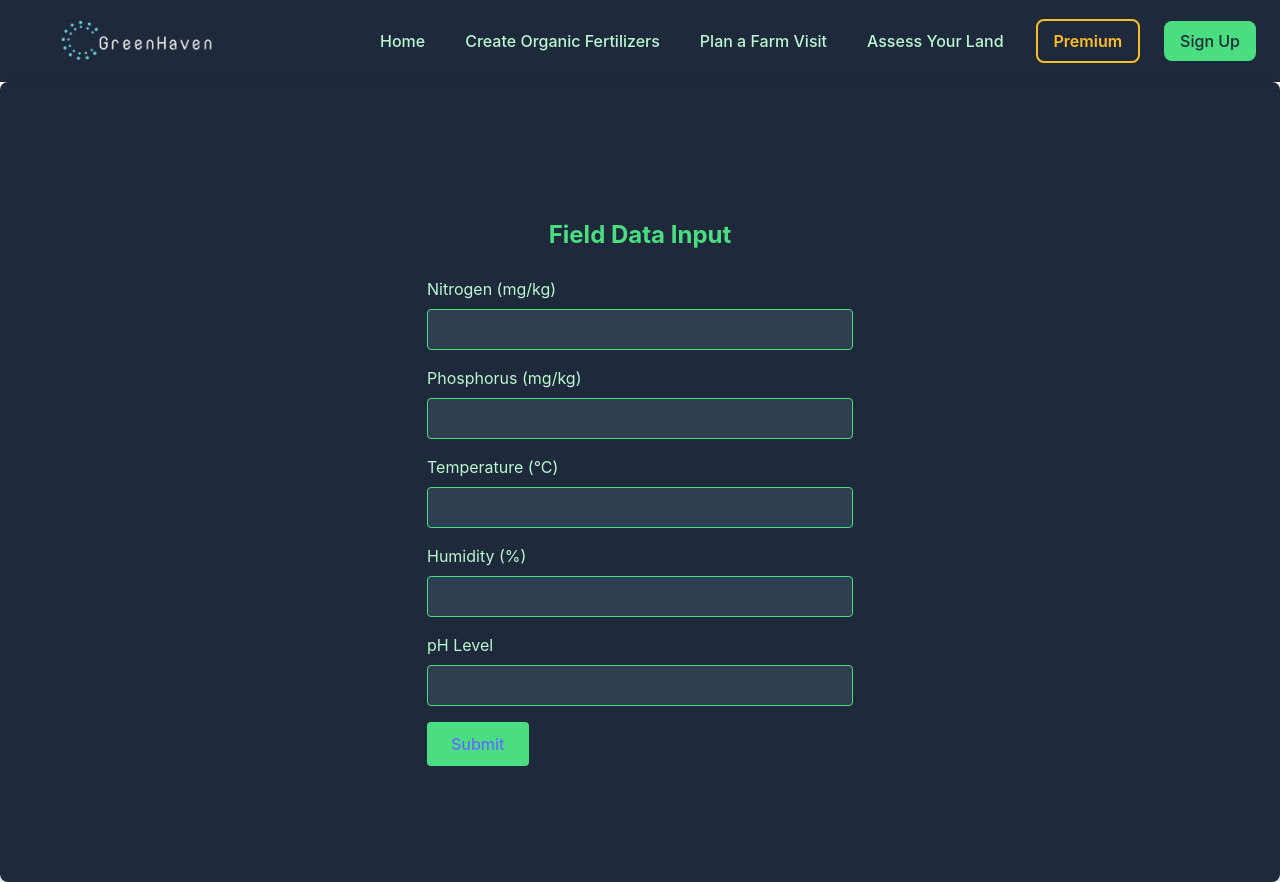
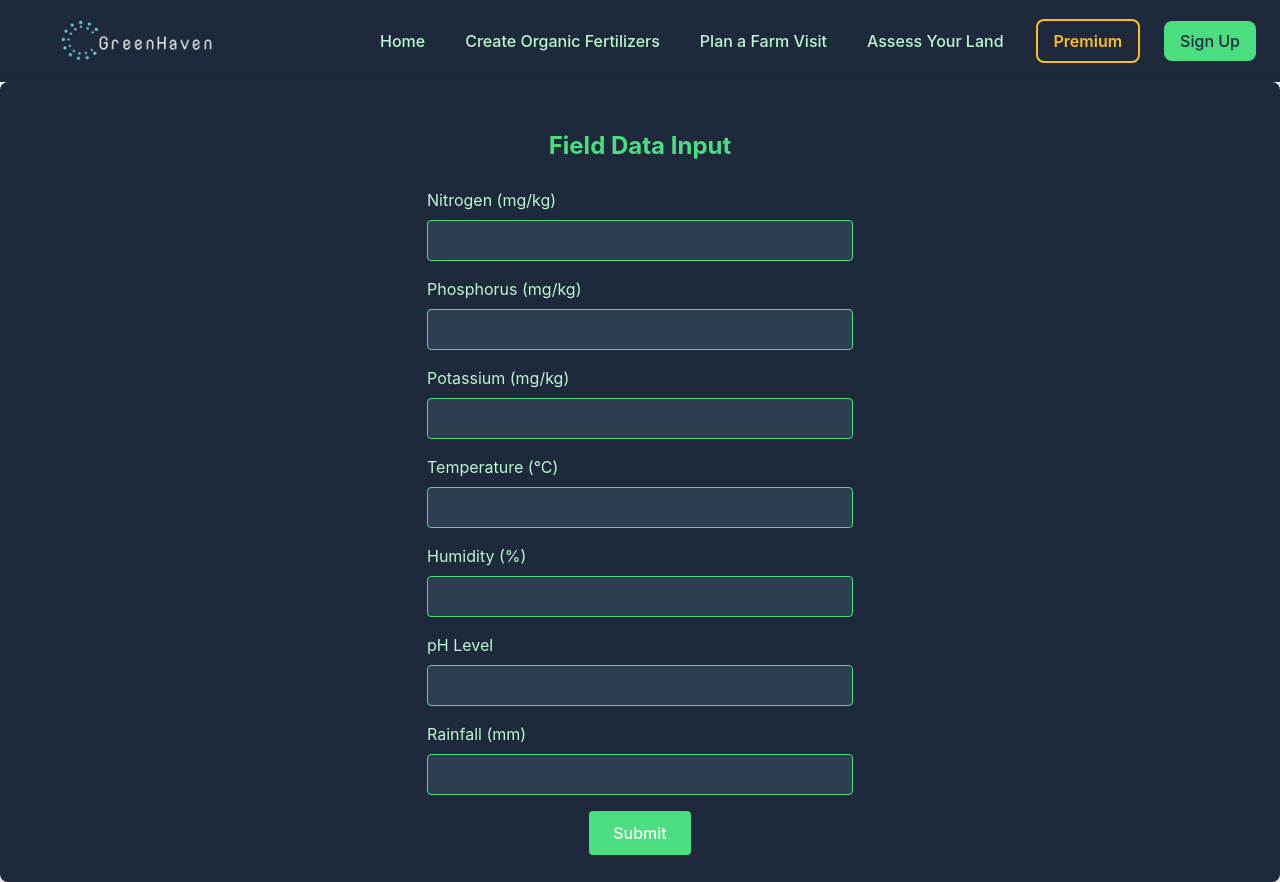
Before and after one commit to rohanfukat/nirman25, a React (Vite) app in the folder frontend/Nirman/: page /crop-form-premium in a window 1280 px wide. Shown: the top 882 px of the page. Built offline with nearby package versions, Linux system fonts and the light colour scheme.

Commit message:
PredictionForm

```diff
--- a/frontend/Nirman/src/PremiumComponents/PCropAns.jsx
+++ b/frontend/Nirman/src/PremiumComponents/PCropAns.jsx
@@ -1,50 +1,79 @@
-import React, { useState } from 'react';
+import React, { useState, useEffect } from "react";
+import { useLocation } from "react-router-dom";
 
 const PCropAns = () => {
-  // Create 20 empty rows initially
+  // Access the state passed from the previous page using useLocation
+  const location = useLocation();
+  const { formData } = location.state || {}; // Retrieve the state (formData) passed
+
   const [tableData, setTableData] = useState(
-    Array(20).fill({ crop: '', probability: '' })
+    Array(5).fill({ crop: "", probability: "" })
   );
+
+  // You can update the table based on the passed formData
+  useEffect(() => {
+    if (formData) {
+      var probability_data = formData;
+
+      var result = [];
+
+      for (var i in probability_data) {
+        result.push({ crop: i, probability: probability_data[i] });
+      }
+
+
+
+      setTableData(result);
+    }
+  }, [formData]);
 
   return (
     <div
       style={{
-        width: '90vw',
-        margin: '2rem auto',
-        padding: '2rem',
-        backgroundColor: '#1e293b',
-        borderRadius: '8px',
-        boxShadow: '0 4px 8px rgba(0, 0, 0, 0.2)',
-        color: '#bbf7d0',
+        width: "90vw",
+        margin: "2rem auto",
+        padding: "2rem",
+        backgroundColor: "#1e293b",
+        borderRadius: "8px",
+        boxShadow: "0 4px 8px rgba(0, 0, 0, 0.2)",
+        color: "#bbf7d0",
       }}
     >
-      <h2 style={{ textAlign: 'center', marginBottom: '1.5rem', color: '#4ade80' }}>
+      <h2
+        style={{
+          textAlign: "center",
+          marginBottom: "1.5rem",
+          color: "#4ade80",
+        }}
+      >
         Crop Probability Table
       </h2>
+
+
       <table
         style={{
-          width: '50vw',
-          borderCollapse: 'collapse',
-          margin: '0 auto', // Centers the table within the container
-          textAlign: 'center', // Center aligns the text in the table cells
+          width: "50vw",
+          borderCollapse: "collapse",
+          margin: "0 auto", // Centers the table within the container
+          textAlign: "center", // Center aligns the text in the table cells
         }}
       >
         <thead>
           <tr>
             <th
               style={{
-                padding: '0.75rem',
-                border: '1px solid #4ade80',
-                backgroundColor: '#2c3e50',
+                padding: "0.75rem",
+                border: "1px solid #4ade80",
+                backgroundColor: "#2c3e50",
               }}
             >
               Crop
             </th>
             <th
               style={{
-                padding: '0.75rem',
-                border: '1px solid #4ade80',
-                backgroundColor: '#2c3e50',
+                padding: "0.75rem",
+                border: "1px solid #4ade80",
+                backgroundColor: "#2c3e50",
               }}
             >
               Probability
@@ -56,19 +85,19 @@ const PCropAns = () => {
             <tr key={index}>
               <td
                 style={{
-                  padding: '0.75rem',
-                  border: '1px solid #4ade80',
+                  padding: "0.75rem",
+                  border: "1px solid #4ade80",
                 }}
               >
-                {row.crop || '—'}
+                {row.crop || "—"}
               </td>
               <td
                 style={{
-                  padding: '0.75rem',
-                  border: '1px solid #4ade80',
+                  padding: "0.75rem",
+                  border: "1px solid #4ade80",
                 }}
               >
-                {row.probability || '—'}
+                {row.probability || "—"}
               </td>
             </tr>
           ))}
--- a/frontend/Nirman/src/PremiumComponents/PCropForm.jsx
+++ b/frontend/Nirman/src/PremiumComponents/PCropForm.jsx
@@ -1,14 +1,21 @@
-import React, { useState } from 'react';
-import { Link } from 'react-router-dom';
+import React, { useState } from "react";
+import { Link, useNavigate } from "react-router-dom";
 
 const PCropForm = () => {
   const [formData, setFormData] = useState({
-    nitrogen: '',
-    phosphorus: '',
-    temperature: '',
-    humidity: '',
-    ph: '',
+    nitrogen: "",
+    phosphorus: "",
+    potassium: "",
+    temp: "",
+    humidity: "",
+    ph: "",
+    rainfall: "",
   });
+
+  const [errors, setErrors] = useState({}); // Track validation errors
+  const [loading, setLoading] = useState(false); // Track loading state
+  const [success, setSuccess] = useState(null); // Success message
+  const navigate = useNavigate(); // Hook for navigating programmatically
 
   const handleInputChange = (e) => {
     const { name, value } = e.target;
@@ -18,61 +25,163 @@ const PCropForm = () => {
     });
   };
 
-  const handleSubmit = (e) => {
+  const validateForm = () => {
+    const newErrors = {};
+    Object.keys(formData).forEach((key) => {
+      if (!formData[key]) {
+        newErrors[key] = `${
+          key.charAt(0).toUpperCase() + key.slice(1)
+        } is required`;
+      } else if (isNaN(formData[key])) {
+        newErrors[key] = `${
+          key.charAt(0).toUpperCase() + key.slice(1)
+        } must be a number`;
+      } else {
+        switch (key) {
+          case "humidity":
+            if (formData[key] < 0 || formData[key] > 100) {
+              newErrors[key] = "Humidity must be between 0 and 100";
+            }
+            break;
+          case "temp":
+            if (formData[key] < -50 || formData[key] > 60) {
+              newErrors[key] = "Temperature must be between -50°C and 60°C";
+            }
+            break;
+          case "rainfall":
+            if (formData[key] < 0) {
+              newErrors[key] = "Rainfall must be a positive number";
+            }
+            break;
+          default:
+            break;
+        }
+      }
+    });
+
+    setErrors(newErrors);
+    return Object.keys(newErrors).length === 0;
+  };
+
+  const handleSubmit = async (e) => {
     e.preventDefault();
-    console.log('Form Data:', formData);
-    // Add functionality to process the data
+    if (validateForm()) {
+      setLoading(true);
+      setSuccess(null);
+
+      try {
+        // Send form data to backend using fetch
+        const response = await fetch("http://127.0.0.1:8000/model-prediction", {
+          method: "POST",
+          headers: {
+            "Content-Type": "application/json",
+          },
+          body: JSON.stringify(formData),
+        });
+
+        if (!response.ok) {
+          throw new Error("Failed to submit form data");
+        }
+
+        const data = await response.json();
+        setSuccess("Form submitted successfully!");
+
+        // Redirect and pass form data to the next page
+        navigate("/crop-ans-premium", {
+          state: {
+            formData: data,
+            message: "Form submitted successfully!", // Optional message or other data
+          },
+        });
+      } catch (error) {
+        console.error("Error submitting form:", error);
+        setSuccess("Failed to submit form. Please try again.");
+      } finally {
+        setLoading(false);
+      }
+    }
   };
 
   const styles = {
     container: {
-      width: '100vw',
-      height: '100vh',
+      width: "100vw",
+      height: "100vh",
       margin: 0,
       padding: 0,
-      display: 'flex',
-      flexDirection: 'column',
-      alignItems: 'center',
-      justifyContent: 'center',
-      backgroundColor: '#1e293b',
-      borderRadius: '8px',
-      boxShadow: '0 4px 8px rgba(0, 0, 0, 0.2)',
+      display: "flex",
+      flexDirection: "column",
+      alignItems: "center",
+      justifyContent: "center",
+      backgroundColor: "#1e293b",
+      borderRadius: "8px",
+      boxShadow: "0 4px 8px rgba(0, 0, 0, 0.2)",
     },
     label: {
-      display: 'block',
-      color: '#bbf7d0',
-      marginBottom: '0.5rem',
-      textAlign: 'left',
+      display: "block",
+      color: "#bbf7d0",
+      marginBottom: "0.5rem",
+      textAlign: "left",
     },
     input: {
-      width: '50vw',
-      maxWidth: '400px',
-      padding: '0.75rem',
-      borderRadius: '4px',
-      border: '1px solid #4ade80',
-      marginBottom: '1rem',
-      backgroundColor: '#2c3e50',
-      color: '#bbf7d0',
-      outline: 'none',
+      width: "50vw",
+      maxWidth: "400px",
+      padding: "0.75rem",
+      borderRadius: "4px",
+      border: "1px solid #4ade80",
+      marginBottom: "1rem",
+      backgroundColor: "#2c3e50",
+      color: "#bbf7d0",
+      outline: "none",
+    },
+    inputError: {
+      width: "50vw",
+      maxWidth: "400px",
+      padding: "0.75rem",
+      borderRadius: "4px",
+      border: "1px solid red", // Red border for error
+      marginBottom: "1rem",
+      backgroundColor: "#2c3e50",
+      color: "#bbf7d0",
+      outline: "none",
+    },
+    errorMessage: {
+      color: "red",
+      fontSize: "0.875rem",
+      marginTop: "0.25rem",
+      textAlign: "left",
     },
     button: {
-      backgroundColor: '#4ade80',
-      color: '#fff',
-      padding: '0.75rem 1.5rem',
-      border: 'none',
-      borderRadius: '4px',
-      cursor: 'pointer',
-      fontSize: '1rem',
-      transition: 'background-color 0.3s',
+      backgroundColor: "#4ade80",
+      color: "#fff",
+      padding: "0.75rem 1.5rem",
+      border: "none",
+      borderRadius: "4px",
+      cursor: "pointer",
+      fontSize: "1rem",
+      transition: "background-color 0.3s",
     },
     buttonHover: {
-      backgroundColor: '#3da769',
+      backgroundColor: "#3da769",
+    },
+    loadingMessage: {
+      color: "#fff",
+      marginTop: "1rem",
+    },
+    successMessage: {
+      color: "green",
+      marginTop: "1rem",
     },
   };
 
   return (
     <div style={styles.container}>
-      <h2 style={{ color: '#4ade80', textAlign: 'center', marginBottom: '1.5rem' }}>
+      <h2
+        style={{
+          color: "#4ade80",
+          textAlign: "center",
+          marginBottom: "1.5rem",
+        }}
+      >
         Field Data Input
       </h2>
       <form onSubmit={handleSubmit}>
@@ -85,8 +194,11 @@ const PCropForm = () => {
           name="nitrogen"
           value={formData.nitrogen}
           onChange={handleInputChange}
-          style={styles.input}
+          style={errors.nitrogen ? styles.inputError : styles.input}
         />
+        {errors.nitrogen && (
+          <div style={styles.errorMessage}>{errors.nitrogen}</div>
+        )}
 
         <label htmlFor="phosphorus" style={styles.label}>
           Phosphorus (mg/kg)
@@ -97,20 +209,39 @@ const PCropForm = () => {
           name="phosphorus"
           value={formData.phosphorus}
           onChange={handleInputChange}
-          style={styles.input}
+          style={errors.phosphorus ? styles.inputError : styles.input}
         />
+        {errors.phosphorus && (
+          <div style={styles.errorMessage}>{errors.phosphorus}</div>
+        )}
 
-        <label htmlFor="temperature" style={styles.label}>
+        <label htmlFor="potassium" style={styles.label}>
+          Potassium (mg/kg)
+        </label>
+        <input
+          type="number"
+          id="potassium"
+          name="potassium"
+          value={formData.potassium}
+          onChange={handleInputChange}
+          style={errors.potassium ? styles.inputError : styles.input}
+        />
+        {errors.potassium && (
+          <div style={styles.errorMessage}>{errors.potassium}</div>
+        )}
+
+        <label htmlFor="temp" style={styles.label}>
           Temperature (°C)
         </label>
         <input
           type="number"
-          id="temperature"
-          name="temperature"
-          value={formData.temperature}
+          id="temp"
+          name="temp"
+          value={formData.temp}
           onChange={handleInputChange}
-          style={styles.input}
+          style={errors.temp ? styles.inputError : styles.input}
         />
+        {errors.temp && <div style={styles.errorMessage}>{errors.temp}</div>}
 
         <label htmlFor="humidity" style={styles.label}>
           Humidity (%)
@@ -121,8 +252,11 @@ const PCropForm = () => {
           name="humidity"
           value={formData.humidity}
           onChange={handleInputChange}
-          style={styles.input}
+          style={errors.humidity ? styles.inputError : styles.input}
         />
+        {errors.humidity && (
+          <div style={styles.errorMessage}>{errors.humidity}</div>
+        )}
 
         <label htmlFor="ph" style={styles.label}>
           pH Level
@@ -133,18 +267,41 @@ const PCropForm = () => {
           name="ph"
           value={formData.ph}
           onChange={handleInputChange}
-          style={styles.input}
+          style={errors.ph ? styles.inputError : styles.input}
         />
-    <div alignItems='centre'>
-        <button
-          type="submit"
-          style={styles.button}
-          onMouseOver={(e) => (e.currentTarget.style.backgroundColor = '#3da769')}
-          onMouseOut={(e) => (e.currentTarget.style.backgroundColor = '#4ade80')}
-        ><Link to='/crop-ans-premium'>
-          Submit
-          </Link>
-        </button>
+        {errors.ph && <div style={styles.errorMessage}>{errors.ph}</div>}
+
+        <label htmlFor="rainfall" style={styles.label}>
+          Rainfall (mm)
+        </label>
+        <input
+          type="number"
+          id="rainfall"
+          name="rainfall"
+          value={formData.rainfall}
+          onChange={handleInputChange}
+          style={errors.rainfall ? styles.inputError : styles.input}
+        />
+        {errors.rainfall && (
+          <div style={styles.errorMessage}>{errors.rainfall}</div>
+        )}
+
+        <div style={{ textAlign: "center" }}>
+          <button
+            type="submit"
+            style={styles.button}
+            onMouseOver={(e) =>
+              (e.currentTarget.style.backgroundColor = "#3da769")
+            }
+            onMouseOut={(e) =>
+              (e.currentTarget.style.backgroundColor = "#4ade80")
+            }
+            disabled={loading} // Disable the button while loading
+          >
+            Submit
+          </button>
+          {loading && <div style={styles.loadingMessage}>Submitting...</div>}
+          {success && <div style={styles.successMessage}>{success}</div>}
         </div>
       </form>
     </div>
--- a/frontend/Nirman/src/PremiumComponents/WeatherDashboard.jsx
+++ b/frontend/Nirman/src/PremiumComponents/WeatherDashboard.jsx
@@ -1,9 +1,19 @@
-import React, { useState } from 'react';
-import { Thermometer, Droplets, Wind, ArrowDown, ArrowUp, Gauge, MapPin } from 'lucide-react';
-import { Link } from 'react-router-dom';
+import React, { useState } from "react";
+import {
+  Thermometer,
+  Droplets,
+  Wind,
+  ArrowDown,
+  ArrowUp,
+  Gauge,
+  MapPin,
+} from "lucide-react";
+import { Link } from "react-router-dom";
 
 const WeatherDashboard = () => {
-  const [location, setLocation] = useState('');
+  const [location, setLocation] = useState("");
+  const [error, setError] = useState("");
+  const [loading, setLoading] = useState(false);
 
   // Sample data structure - replace with your actual API data
   const weatherData = {
@@ -13,133 +23,133 @@ const WeatherDashboard = () => {
     feels_like: 23,
     pressure: 1015,
     humidity: 65,
-    wind_speed: 12
+    wind_speed: 12,
   };
 
   const styles = {
     container: {
-      width: '95vw',
-      margin: '0 auto',
-      padding: '1.5rem',
+      width: "95vw",
+      margin: "0 auto",
+      padding: "1.5rem",
     },
     inputContainer: {
-      marginBottom: '1.5rem',
-      position: 'relative',
-      display: 'flex',
-      alignItems: 'center',
-      gap: '0.5rem',
-      backgroundColor: '#1e293b',
-      padding: '0.5rem',
-      borderRadius: '0.5rem',
+      marginBottom: "1.5rem",
+      position: "relative",
+      display: "flex",
+      alignItems: "center",
+      gap: "0.5rem",
+      backgroundColor: "#1e293b",
+      padding: "0.5rem",
+      borderRadius: "0.5rem",
     },
     input: {
-      width: '100%',
-      padding: '0.5rem',
-      borderRadius: '0.25rem',
-      border: '1px solid #4ade80',
-      backgroundColor: '#1e293b',
-      color: '#bbf7d0',
-      fontSize: '1rem',
-      outline: 'none',
+      width: "100%",
+      padding: "0.5rem",
+      borderRadius: "0.25rem",
+      border: "1px solid #4ade80",
+      backgroundColor: "#1e293b",
+      color: "#bbf7d0",
+      fontSize: "1rem",
+      outline: "none",
     },
     card: {
-      backgroundColor: '#1e293b',
-      borderRadius: '0.5rem',
-      padding: '1.5rem',
-      marginBottom: '1.5rem',
-      boxShadow: '0 4px 6px -1px rgba(0, 0, 0, 0.1)',
+      backgroundColor: "#1e293b",
+      borderRadius: "0.5rem",
+      padding: "1.5rem",
+      marginBottom: "1.5rem",
+      boxShadow: "0 4px 6px -1px rgba(0, 0, 0, 0.1)",
     },
     cardHeader: {
-      marginBottom: '1rem',
+      marginBottom: "1rem",
     },
     cardTitle: {
-      fontSize: '1.5rem',
-      fontWeight: 'bold',
-      color: '#4ade80',
+      fontSize: "1.5rem",
+      fontWeight: "bold",
+      color: "#4ade80",
     },
     mainTemp: {
-      display: 'flex',
-      justifyContent: 'center',
-      alignItems: 'center',
-      marginBottom: '1.5rem',
-      height: '10px',
+      display: "flex",
+      justifyContent: "center",
+      alignItems: "center",
+      marginBottom: "1.5rem",
+      height: "10px",
     },
     tempDisplay: {
-      textAlign: 'center',
+      textAlign: "center",
     },
     currentTemp: {
-      fontSize: '3.5rem',
-      fontWeight: 'bold',
-      color: '#4ade80',
+      fontSize: "3.5rem",
+      fontWeight: "bold",
+      color: "#4ade80",
     },
     feelsLike: {
-      color: '#bbf7d0',
-      marginTop: '0.5rem',
+      color: "#bbf7d0",
+      marginTop: "0.5rem",
     },
     verticalLayout: {
-      display: 'flex',
-      flexDirection: 'column',
-      gap: '1rem',
-      maxWidth: '600px',
-      margin: '0 auto',
+      display: "flex",
+      flexDirection: "column",
+      gap: "1rem",
+      maxWidth: "600px",
+      margin: "0 auto",
     },
     weatherCard: {
-      backgroundColor: '#2c3e50',
-      padding: '1.5rem',
-      borderRadius: '0.5rem',
-      transition: 'transform 0.2s ease',
-      width: '100%',
+      backgroundColor: "#2c3e50",
+      padding: "1.5rem",
+      borderRadius: "0.5rem",
+      transition: "transform 0.2s ease",
+      width: "100%",
     },
     weatherCardContent: {
-      display: 'flex',
-      alignItems: 'center',
-      gap: '1rem',
+      display: "flex",
+      alignItems: "center",
+      gap: "1rem",
     },
     weatherCardText: {
       flex: 1,
     },
     weatherCardTitle: {
-      color: '#bbf7d0',
-      fontSize: '0.875rem',
-      marginBottom: '0.25rem',
+      color: "#bbf7d0",
+      fontSize: "0.875rem",
+      marginBottom: "0.25rem",
     },
     weatherCardValue: {
-      color: '#4ade80',
-      fontSize: '1.5rem',
-      fontWeight: '600',
+      color: "#4ade80",
+      fontSize: "1.5rem",
+      fontWeight: "600",
     },
     weatherCardUnit: {
-      fontSize: '1rem',
-      marginLeft: '0.25rem',
+      fontSize: "1rem",
+      marginLeft: "0.25rem",
     },
     buttonContainer: {
-      textAlign: 'center',
-      marginTop: '2rem',
+      textAlign: "center",
+      marginTop: "2rem",
     },
     button: {
-      backgroundColor: '#4ade80',
-      color: '#1e293b',
-      border: 'none',
-      padding: '0.75rem 1.5rem',
-      fontSize: '1rem',
-      fontWeight: 'bold',
-      borderRadius: '0.5rem',
-      cursor: 'pointer',
-      transition: 'background-color 0.3s ease',
+      backgroundColor: "#4ade80",
+      color: "#1e293b",
+      border: "none",
+      padding: "0.75rem 1.5rem",
+      fontSize: "1rem",
+      fontWeight: "bold",
+      borderRadius: "0.5rem",
+      cursor: "pointer",
+      transition: "background-color 0.3s ease",
     },
     buttonHover: {
-      backgroundColor: '#22c55e',
+      backgroundColor: "#22c55e",
     },
   };
 
   const WeatherCard = ({ icon: Icon, title, value, unit }) => (
     <div
       style={styles.weatherCard}
-      onMouseEnter={(e) => (e.currentTarget.style.transform = 'scale(1.02)')}
-      onMouseLeave={(e) => (e.currentTarget.style.transform = 'scale(1)')}
+      onMouseEnter={(e) => (e.currentTarget.style.transform = "scale(1.02)")}
+      onMouseLeave={(e) => (e.currentTarget.style.transform = "scale(1)")}
     >
       <div style={styles.weatherCardContent}>
-        <Icon style={{ color: '#4ade80' }} size={32} />
+        <Icon style={{ color: "#4ade80" }} size={32} />
         <div style={styles.weatherCardText}>
           <p style={styles.weatherCardTitle}>{title}</p>
           <p style={styles.weatherCardValue}>
@@ -151,10 +161,42 @@ const WeatherDashboard = () => {
     </div>
   );
 
+  const handleSubmit = async () => {
+    if (!location) {
+      setError("Location is required");
+      return;
+    }
+
+    setLoading(true);
+    setError("");
+
+    try {
+      const response = await fetch("http://127.0.0.1:8000/location", {
+        method: "POST",
+        headers: {
+          "Content-Type": "application/json",
+        },
+        body: JSON.stringify({ location }),
+      });
+
+      if (!response.ok) {
+        throw new Error("Failed to send location");
+      }
+
+      const data = await response.json();
+      console.log("Location sent successfully:", data);
+      // Handle the response if needed (like redirect or display success message)
+    } catch (err) {
+      setError(`Error: ${err.message}`);
+    } finally {
+      setLoading(false);
+    }
+  };
+
   return (
     <div style={styles.container}>
       <div style={styles.inputContainer}>
-        <MapPin size={20} style={{ color: '#4ade80' }} />
+        <MapPin size={20} style={{ color: "#4ade80" }} />
         <input
           type="text"
           placeholder="Enter your location"
@@ -174,7 +216,9 @@ const WeatherDashboard = () => {
         <div style={styles.mainTemp}>
           <div style={styles.tempDisplay}>
             <p style={styles.currentTemp}>{weatherData.temp}°C</p>
-            <p style={styles.feelsLike}>Feels like {weatherData.feels_like}°C</p>
+            <p style={styles.feelsLike}>
+              Feels like {weatherData.feels_like}°C
+            </p>
           </div>
         </div>
 
@@ -221,13 +265,21 @@ const WeatherDashboard = () => {
       <div style={styles.buttonContainer}>
         <button
           style={styles.button}
-          onMouseEnter={(e) => (e.currentTarget.style.backgroundColor = styles.buttonHover.backgroundColor)}
-          onMouseLeave={(e) => (e.currentTarget.style.backgroundColor = styles.button.backgroundColor)}
-        ><Link to='/crop-form-premium'>
-          Continue
-          </Link>
+          onClick={handleSubmit}
+          onMouseEnter={(e) =>
+            (e.currentTarget.style.backgroundColor =
+              styles.buttonHover.backgroundColor)
+          }
+          onMouseLeave={(e) =>
+            (e.currentTarget.style.backgroundColor =
+              styles.button.backgroundColor)
+          }
+        >
+          {loading ? "Submitting..." : "Continue"}
         </button>
       </div>
+
+      {error && <p style={{ color: "red", textAlign: "center" }}>{error}</p>}
     </div>
   );
 };
```
